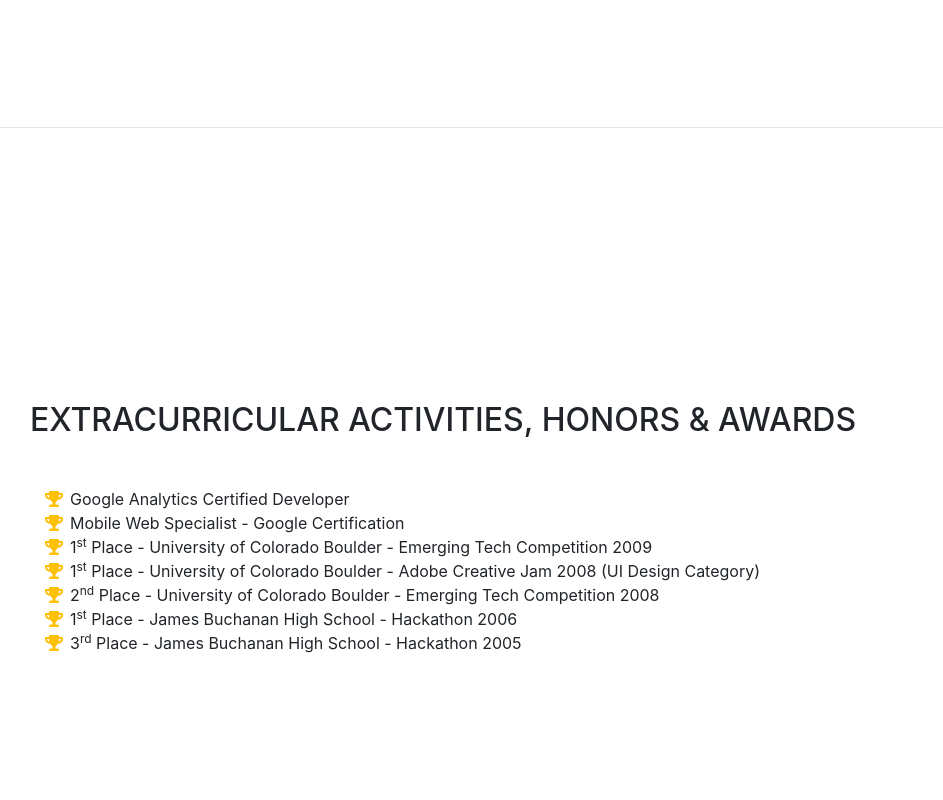
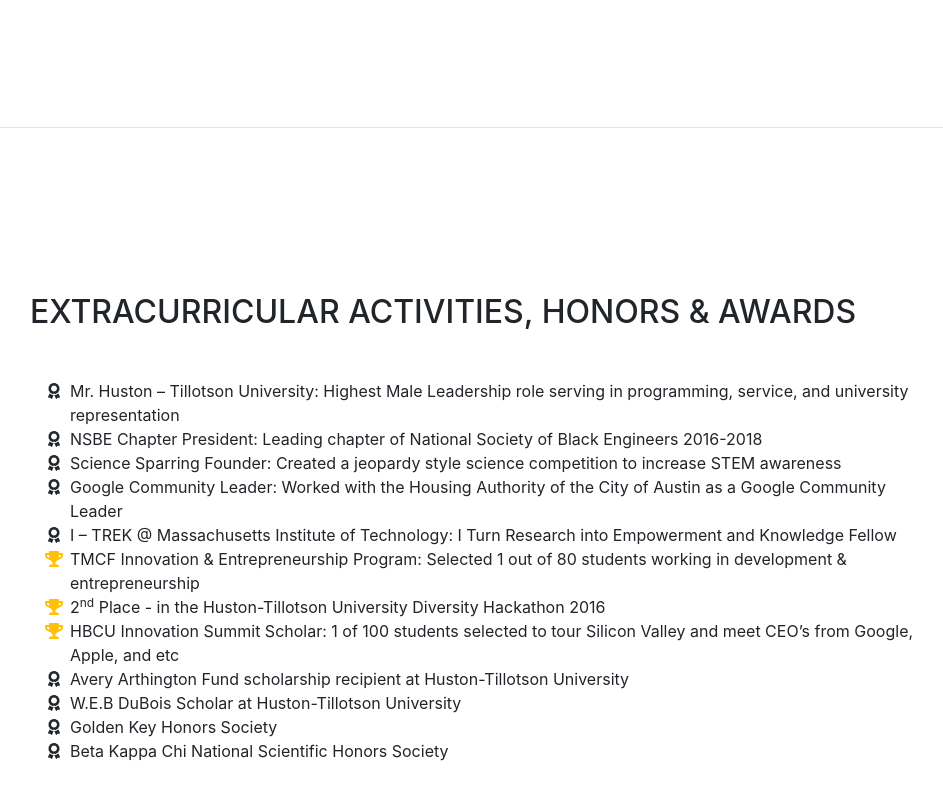
Before and after one commit to mchinedo/oadediwura.github.io, a website with bundled scripts: page index.html in a window 1280 px wide. Shown: the part 4207-5007 px from the top of the page, without its empty margins (290-1233 px from the left). Built offline with nearby package versions, Linux system fonts and the light colour scheme; a web font is replaced by a local one.

Commit message:
index.html extracurricular activities, honors and awards

```diff
--- a/index.html
+++ b/index.html
@@ -248,31 +248,44 @@
           <h2 class="mb-5">Extracurricular Activities, Honors & Awards</h2>
           <ul class="fa-ul mb-0">
             <li>
-              <i class="fa-li fa fa-trophy text-warning"></i>
-              Google Analytics Certified Developer</li>
+            <i class="fa-li fa fa-award"></i>
+            Mr. Huston – Tillotson University: Highest Male Leadership role serving in programming, service, and university representation</li>
+            <li>
+            <i class="fa-li fa fa-award"></i>
+            NSBE Chapter President: Leading chapter of National Society of Black Engineers 2016-2018</li>
+             <li>
+              <i class="fa-li fa fa-award"></i>
+               Science Sparring Founder: Created a jeopardy style science competition to increase STEM awareness</li>
+             <li>
+              <i class="fa-li fa fa-award"></i>
+              Google Community Leader: Worked with the Housing Authority of the City of Austin as a Google Community Leader</li>
+            <li>
+            <li>
+            <i class="fa-li fa fa-award"></i>
+              I – TREK @ Massachusetts Institute of Technology: I Turn Research into Empowerment and Knowledge Fellow</li>
             <li>
               <i class="fa-li fa fa-trophy text-warning"></i>
-              Mobile Web Specialist - Google Certification</li>
+              TMCF Innovation & Entrepreneurship Program: Selected 1 out of 80 students working in development & entrepreneurship</li>
+              <li>
+                <i class="fa-li fa fa-trophy text-warning"></i>
+              2<sup>nd</sup>
+              Place -  in the Huston-Tillotson University Diversity Hackathon 2016</li>
             <li>
               <i class="fa-li fa fa-trophy text-warning"></i>
-              1<sup>st</sup>
-              Place - University of Colorado Boulder - Emerging Tech Competition 2009</li>
+             HBCU Innovation Summit Scholar: 1 of 100 students selected to tour Silicon Valley and meet CEO’s from Google, Apple, and etc</li>
             <li>
-              <i class="fa-li fa fa-trophy text-warning"></i>
-              1<sup>st</sup>
-              Place - University of Colorado Boulder - Adobe Creative Jam 2008 (UI Design Category)</li>
+            <i class="fa-li fa fa-award"></i>
+            Avery Arthington Fund scholarship recipient at Huston-Tillotson University</li>
+             <li>
+            <i class="fa-li fa fa-award"></i>
+            W.E.B DuBois Scholar at Huston-Tillotson University</li>
             <li>
-              <i class="fa-li fa fa-trophy text-warning"></i>
-              2<sup>nd</sup>
-              Place - University of Colorado Boulder - Emerging Tech Competition 2008</li>
+            <i class="fa-li fa fa-award"></i>
+            Golden Key Honors Society</li>
             <li>
-              <i class="fa-li fa fa-trophy text-warning"></i>
-              1<sup>st</sup>
-              Place - James Buchanan High School - Hackathon 2006</li>
-            <li>
-              <i class="fa-li fa fa-trophy text-warning"></i>
-              3<sup>rd</sup>
-              Place - James Buchanan High School - Hackathon 2005</li>
+            <i class="fa-li fa fa-award"></i>
+            Beta Kappa Chi National Scientific Honors Society</li>
+
           </ul>
         </div>
       </section>
```
